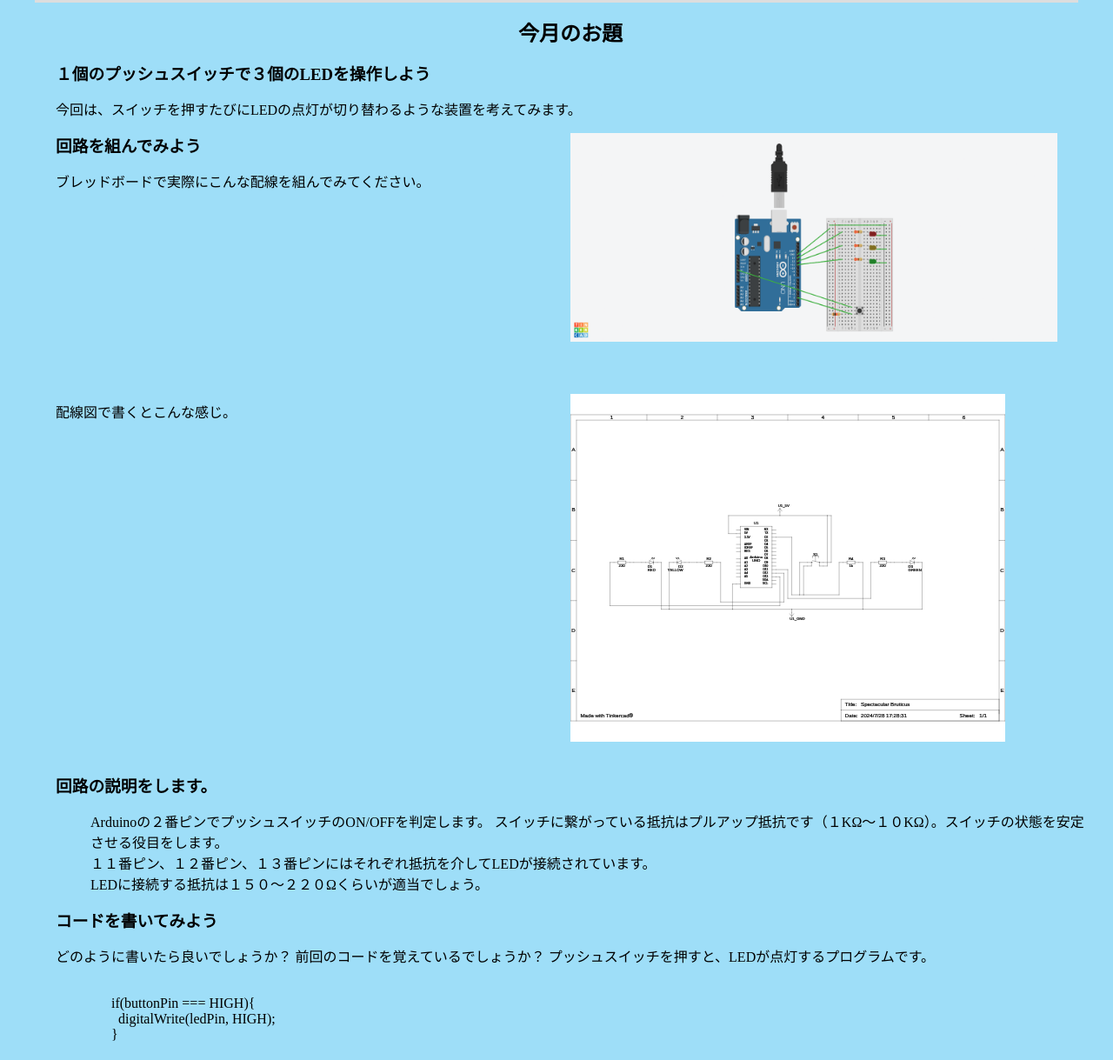
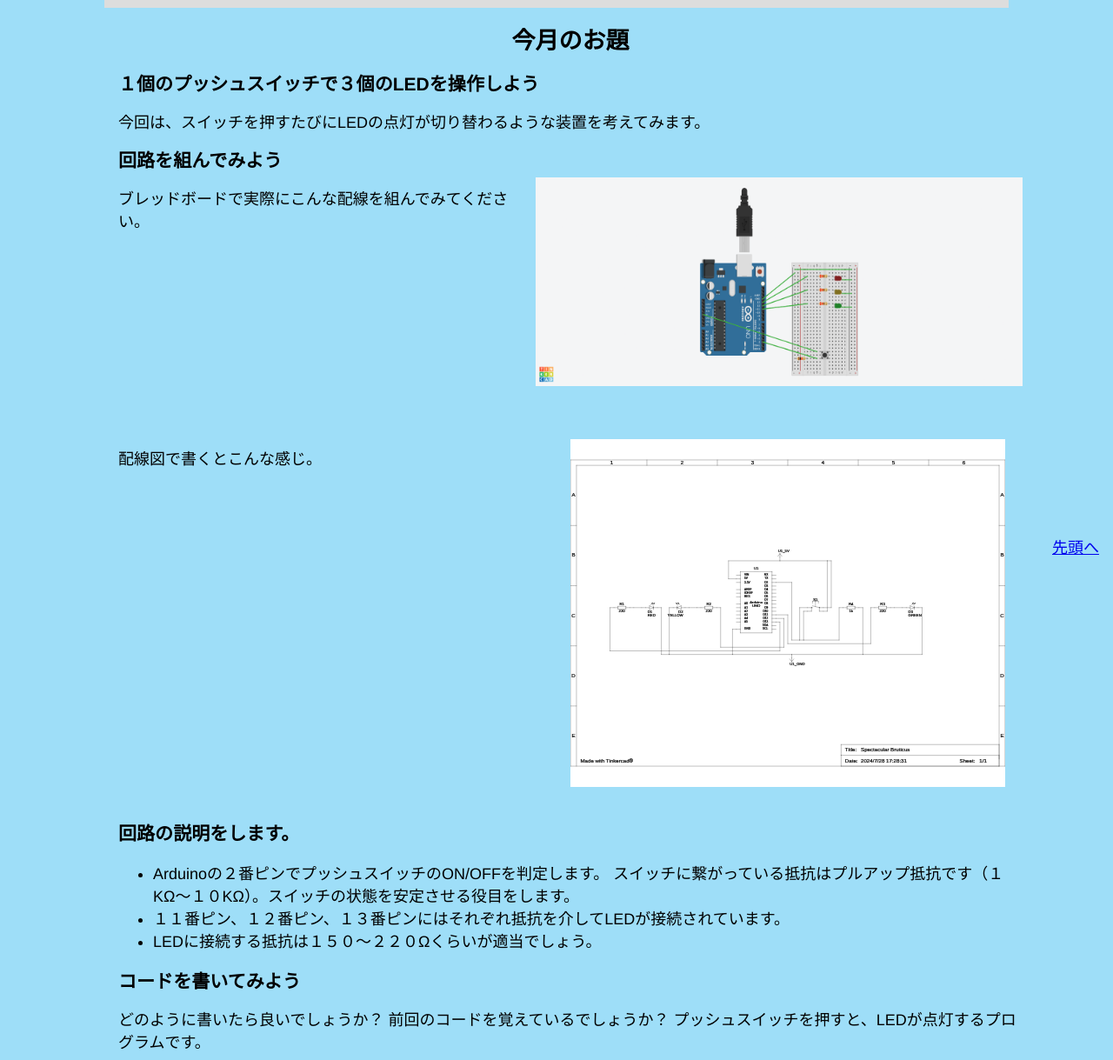
Before and after one commit to maria-u/enshutubuEngineer, a plain HTML site: page index.html in a window 1280 px wide. Shown: the part 143-1362 px from the top of the page at 87% size. Drawn offline with nearby package versions, Linux system fonts and the light colour scheme.

Commit message:
css　ファイルを更新しました

```diff
--- a/styles.css
+++ b/styles.css
@@ -2,6 +2,8 @@
 
 body {
   margin: 0;
+  font-size: 18px;
+  font-family: "Helvetica Neue", Arial, Helvetica, sans-serif, "Hiragino Keku Gothic ProN", Meiryo;
 }
 
 
@@ -38,7 +40,7 @@ p {
 }
 
 .container {
-  max-width: 1200px;
+  max-width: 1040px;
   margin: 0 auto;
   width: calc(100% - 64px);
   box-sizing: border-box;
@@ -80,8 +82,8 @@ header h1 {
   margin: 16px 0;
 }
 
-.hero li {
-  list-style: none;
+.breadbord img {
+  padding-top: 36px;
 }
 
 .circuit p {
@@ -105,6 +107,12 @@ small {
   color: white;
 }
 
+/* to-top */
+.to-top {
+  position: fixed;
+  bottom: 16px;
+  right: 16px;
+}
 /* large screen */
 
 @media (min-width: 800px) {
```
